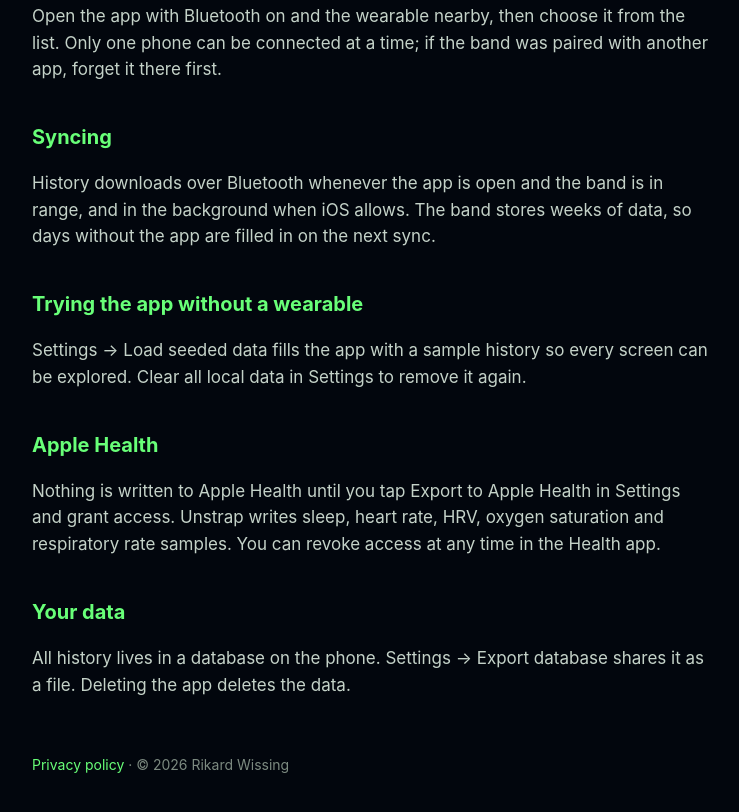
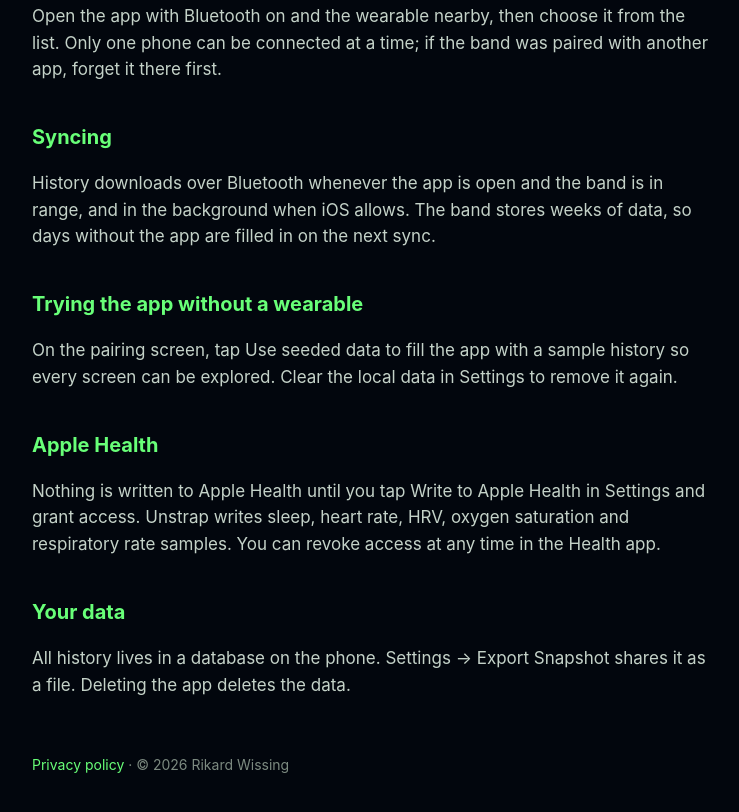
Before and after one commit to rikardwissing/plexcast-receiver, a plain HTML site: page unstrap/support/index.html in a window 1280 px wide. Shown: the part 472-1284 px from the top of the page, without its empty margins (268-1007 px from the left). Drawn offline with Linux system fonts and the light colour scheme.

Commit message:
Unstrap pages: match the app's button labels
Co-Authored-By: Claude Fable 5.1 <noreply@anthropic.com>

```diff
--- a/unstrap/support/index.html
+++ b/unstrap/support/index.html
@@ -36,13 +36,13 @@
   <p>History downloads over Bluetooth whenever the app is open and the band is in range, and in the background when iOS allows. The band stores weeks of data, so days without the app are filled in on the next sync.</p>
 
   <h2>Trying the app without a wearable</h2>
-  <p>Settings → Load seeded data fills the app with a sample history so every screen can be explored. Clear all local data in Settings to remove it again.</p>
+  <p>On the pairing screen, tap Use seeded data to fill the app with a sample history so every screen can be explored. Clear the local data in Settings to remove it again.</p>
 
   <h2>Apple Health</h2>
-  <p>Nothing is written to Apple Health until you tap Export to Apple Health in Settings and grant access. Unstrap writes sleep, heart rate, HRV, oxygen saturation and respiratory rate samples. You can revoke access at any time in the Health app.</p>
+  <p>Nothing is written to Apple Health until you tap Write to Apple Health in Settings and grant access. Unstrap writes sleep, heart rate, HRV, oxygen saturation and respiratory rate samples. You can revoke access at any time in the Health app.</p>
 
   <h2>Your data</h2>
-  <p>All history lives in a database on the phone. Settings → Export database shares it as a file. Deleting the app deletes the data.</p>
+  <p>All history lives in a database on the phone. Settings → Export Snapshot shares it as a file. Deleting the app deletes the data.</p>
 
   <footer><a href="/unstrap/privacy/">Privacy policy</a> · © 2026 Rikard Wissing</footer>
 </main>
```
Also changed, not shown: unstrap/privacy/index.html (+3 -3 lines).
